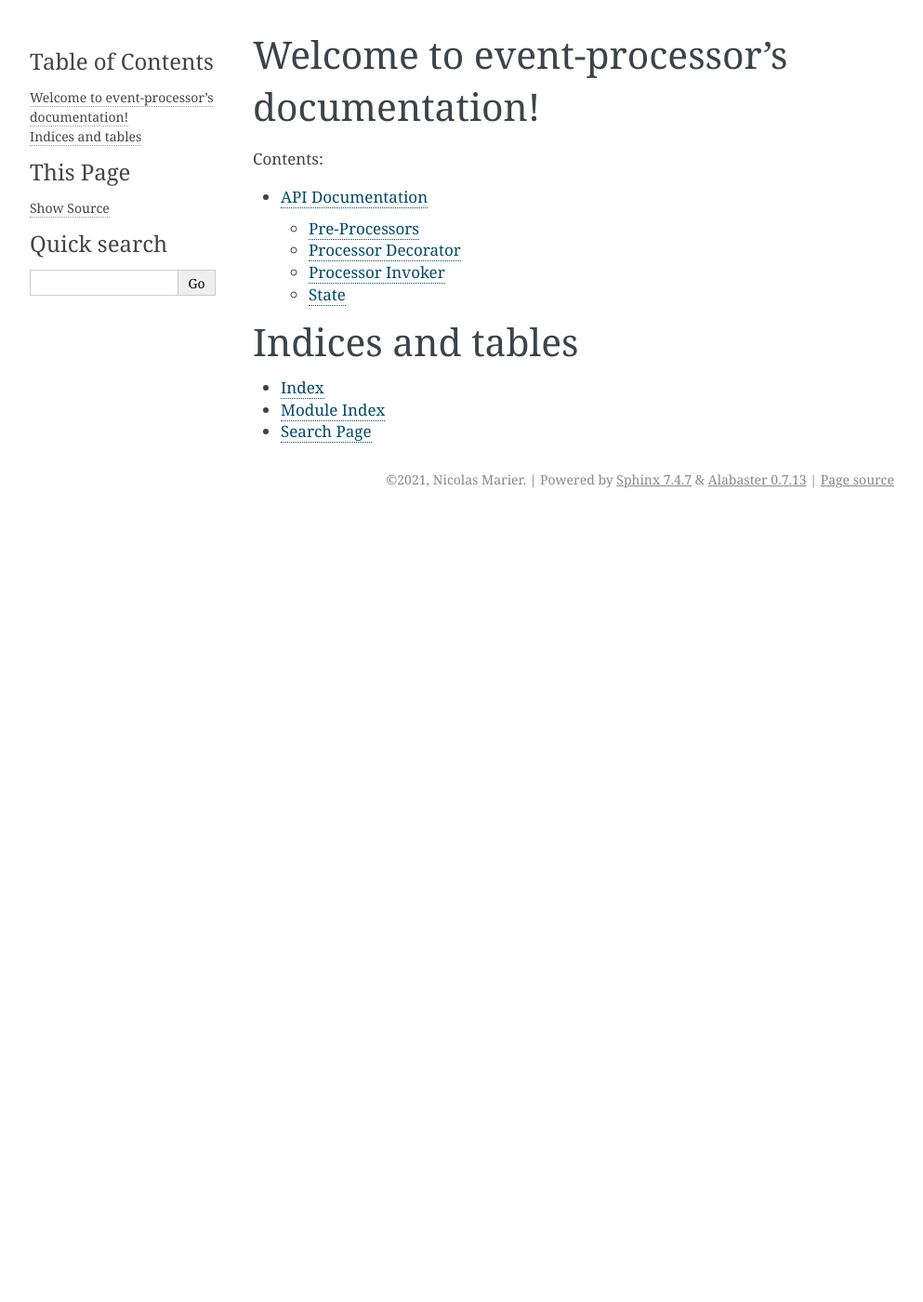
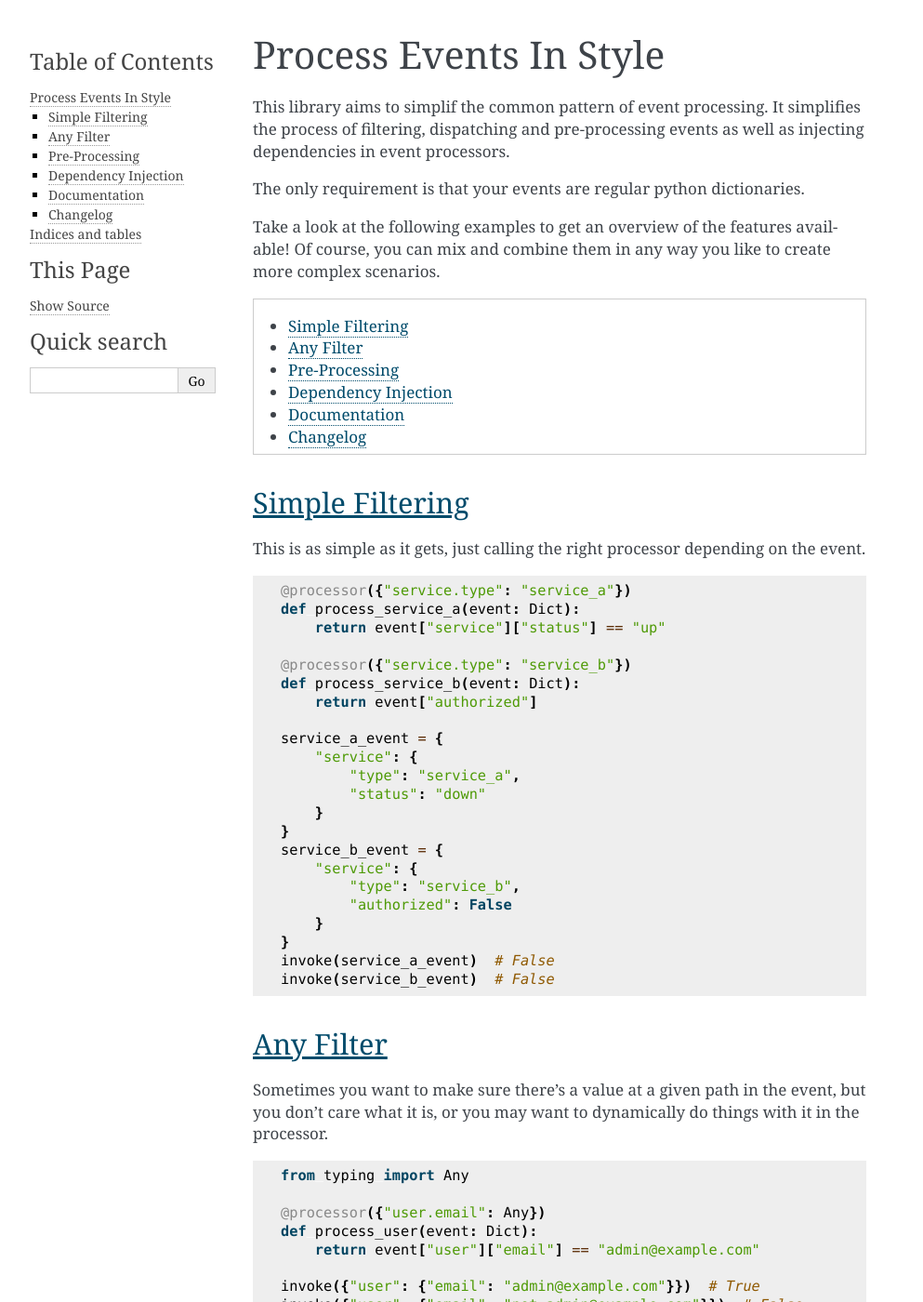
Before and after one commit to marier-nico/event-processor, a Sphinx documentation site: the page built from docs/index.rst, in a window 1280 px wide and 1400 px high. Shown: the whole window at 93% size, without its empty margins (148-1141 px from the left). Built offline with Sphinx 7.4.7, drawn with Linux system fonts in a browser that asks for light colours; the version number could not be read and is left out; some of the changed text lies outside the part shown.

```diff
--- a/docs/conf.py
+++ b/docs/conf.py
@@ -33,7 +33,7 @@ with open(f"{project_root}/VERSION", "r") as version_file:
 # Add any Sphinx extension module names here, as strings. They can be
 # extensions coming with Sphinx (named 'sphinx.ext.*') or your custom
 # ones.
-extensions = ["sphinx.ext.autodoc"]
+extensions = ["sphinx.ext.autodoc", "sphinx.ext.autosectionlabel"]
 
 # Add any paths that contain templates here, relative to this directory.
 templates_path = ['_templates']
--- /dev/null
+++ b/docs/content/changelog.rst
@@ -0,0 +1 @@
+- v0.0.1: Initial release
--- a/docs/code.rst
+++ b/docs/content/code.rst
@@ -7,8 +7,8 @@ Pre-Processors
 .. automodule:: pre_processors
    :members:
 
-Processor Decorator
--------------------
+Decorators
+----------
 
 .. automodule:: processor_decorator
    :members:
--- /dev/null
+++ b/docs/content/filtering_guide.rst
@@ -0,0 +1,73 @@
+Filtering Guide
+===============
+
+Filters are required when using the :py:func:`processor_decorator.processor` decorator. They're used to determine which
+processor is responsible for processing which event.
+
+General Usage
+-------------
+
+Filters are just python dictionaries that you need to pass to the decorator when decorating processors. Here's an
+example:
+
+.. code-block:: python
+
+    @processor({"top.mid.low": "nice", "top.other": Any})
+    def my_processor(event: Dict):
+        pass
+
+You can specify any number of filters in the decorator, but there is an implicit AND between them, so ALL the filters
+need to match a particular event for your processor to be called.
+
+Filter Keys
+-----------
+
+The key for a filter is just a string representation of a path inside the input event. This is best explained with an
+example, so imagine you have the following input event:
+
+.. code-block:: python
+
+    {"key": {"deeper": {"deepest": "something"}}}
+
+The path to ``something`` is ``key.deeper.deepest``. So, if you want to filter on the value associated with ``deepest``,
+you can use this filter:
+
+.. code-block:: python
+
+    {"key.deeper.deepest": "interesting"}
+
+Filter Values
+-------------
+
+Once you can refer to a value in the event, it's useful to make assertions on what that value should be. If you don't
+care what the value is, but you just want the key to exist in the input dict, you can use the value
+:py:class:`typing.Any` in your filter.
+
+For example, the following filter will match any event that has a value at its specified key, regardless of what that
+value is:
+
+.. code-block:: python
+
+    from typing import Any
+
+    {"user.email": Any}
+
+You might also want to filter on the actual value's value. In that case, just specify the value that should be present
+for your processor to be called like this:
+
+.. code-block:: python
+
+    {"user.role": "user"}
+
+This filter could be used to only process events generated by normal users, for example.
+
+Match Everything
+----------------
+
+It can be really useful to have a default processor for any kind of event. For example, it can be used if an unexpected
+event is sent to be processed, and you don't want to miss events. To do this, simply use an empty filter. For example,
+the following filter will match any event:
+
+.. code-block:: python
+
+    {}
--- a/docs/index.rst
+++ b/docs/index.rst
@@ -1,17 +1,131 @@
-.. event-processor documentation master file, created by
-   sphinx-quickstart on Wed Mar 17 21:04:49 2021.
-   You can adapt this file completely to your liking, but it should at least
-   contain the root `toctree` directive.
+Process Events In Style
+=======================
 
-Welcome to event-processor's documentation!
-===========================================
+This library aims to simplif the common pattern of event processing. It simplifies the process of filtering,
+dispatching and pre-processing events as well as injecting dependencies in event processors.
+
+The only requirement is that your events are regular python dictionaries.
+
+Take a look at the following examples to get an overview of the features available! Of course, you can mix and combine
+them in any way you like to create more complex scenarios.
+
+.. contents:: :local:
+
+Simple Filtering
+----------------
+
+This is as simple as it gets, just calling the right processor depending on the event.
+
+.. code-block:: python
+
+    @processor({"service.type": "service_a"})
+    def process_service_a(event: Dict):
+        return event["service"]["status"] == "up"
+
+    @processor({"service.type": "service_b"})
+    def process_service_b(event: Dict):
+        return event["authorized"]
+
+    service_a_event = {
+        "service": {
+            "type": "service_a",
+            "status": "down"
+        }
+    }
+    service_b_event = {
+        "service": {
+            "type": "service_b",
+            "authorized": False
+        }
+    }
+    invoke(service_a_event)  # False
+    invoke(service_b_event)  # False
+
+Any Filter
+----------
+
+Sometimes you want to make sure there's a value at a given path in the event, but you don't care what it is, or you may
+want to dynamically do things with it in the processor.
+
+.. code-block:: python
+
+    from typing import Any
+
+    @processor({"user.email": Any})
+    def process_user(event: Dict):
+        return event["user"]["email"] == "admin@example.com"
+
+    invoke({"user": {"email": "admin@example.com"}})  # True
+    invoke({"user": {"email": "not-admin@example.com"}})  # False
+
+Pre-Processing
+--------------
+
+It can be convenient to to work with actual python objects rather than raw dictionaries, so you can use pre-processors
+for processors.
+
+.. code-block:: python
+
+    from dataclasses import dataclass
+    from typing import Any
+
+    database = {
+        "user@example.com": {"role": "user"},
+        "admin@example.com": {"role": "admin}
+    }
+
+    @dataclass
+    class User:
+        email: str
+        role: str
+
+    def event_to_user(event: Dict):
+        email = event["user"]["email"]
+        role = database.get(email, {}).get("role")
+        return User(email=email, role=role)
+
+    @processor({"user.email": Any}, pre_processor=event_to_user)
+    def process_user(user: User):
+        return user.role == "admin"
+
+Dependency Injection
+--------------------
+
+Sometimes, you might want to call external services from a processor, so you can have your dependencies automatically
+injected.
+
+.. code-block:: python
+
+    import boto3
+    from typing import Any
+
+    @dependency_factory
+    def boto3_clients(client_name: str) -> boto3.client:
+        boto3.client(client_name)
+
+    @processor({"user.email": Any}, boto3_clients=("ssm",))
+    def process_user(event: Dict, ssm_client: boto3.client):
+        ssm_response = ssm_client.get_parameter(Name="admin_email")
+        admin_email = ssm_response["Parameter"]["Value"]
+        return event["user"]["email"] == admin_email
+
+Documentation
+-------------
 
 .. toctree::
    :maxdepth: 2
    :caption: Contents:
 
-   code
+   content/filtering_guide
+   content/pre_processing_guide
+   content/dependency_injection_guide
+   content/testing_processors
+   content/code
 
+Changelog
+---------
+
+.. include:: content/changelog.rst
 
 Indices and tables
 ==================
```
Also changed, not shown: docs/content/dependency_injection_guide.rst (added, +50 -0 lines), docs/content/pre_processing_guide.rst (added, +71 -0 lines), docs/content/shared/full_example.rst (added, +49 -0 lines), docs/content/testing_processors.rst (added, +56 -0 lines).
